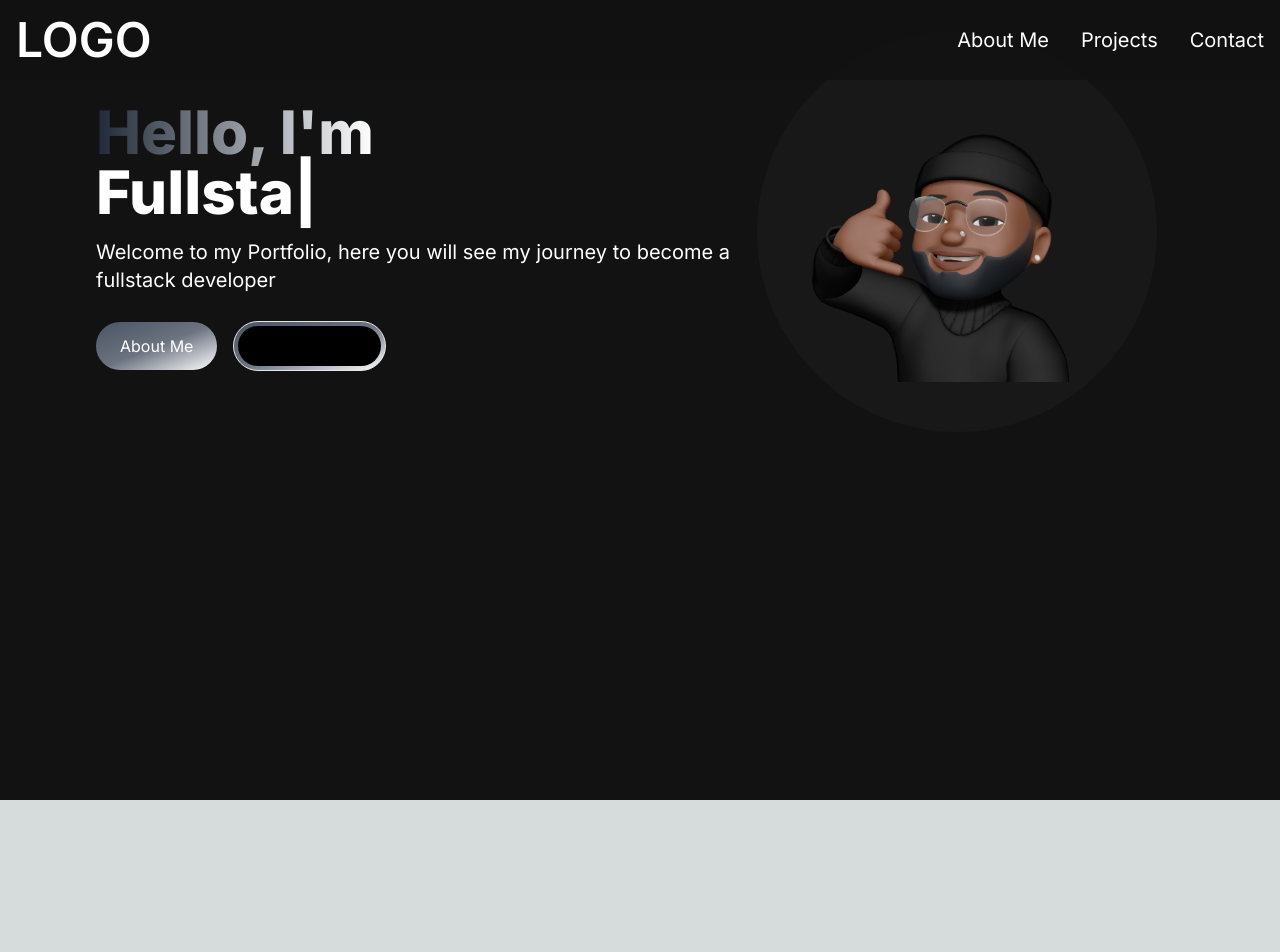
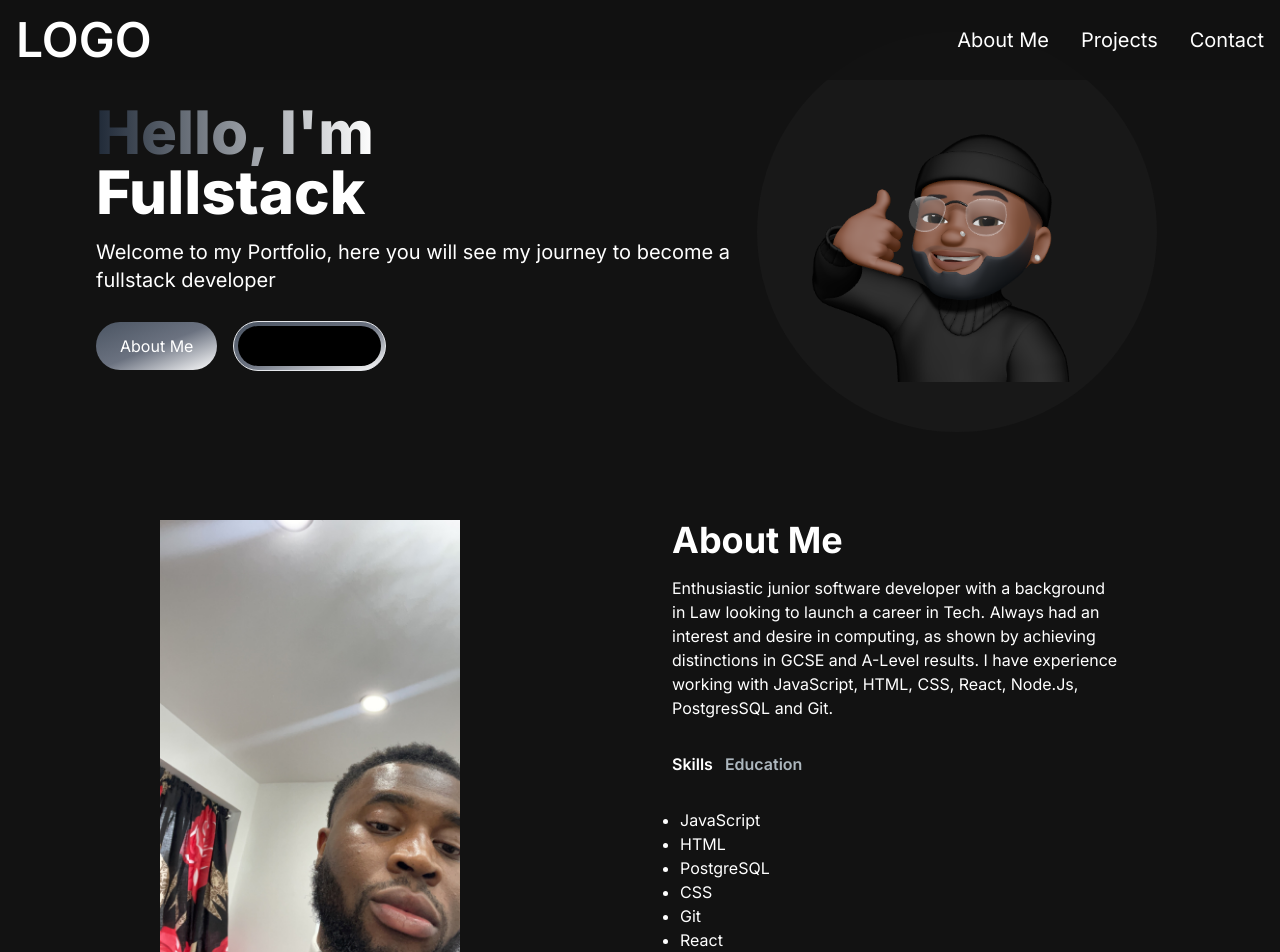
Before and after one commit to gid-ctrl/Gideon-Usenbor-Portfolio, a Next.js app: page / in a window 1280 px wide. Shown: the top 952 px of the page. Before the commit the page ends 800 px from the top, so only its background shows below. Built offline with nearby package versions, Linux system fonts and the light colour scheme.

Commit message:
about me page implemented

```diff
--- /dev/null
+++ b/src/app/components/about.jsx
@@ -0,0 +1,75 @@
+"use client"
+
+import React, { useState, useTransition } from 'react'
+import Image from 'next/image'
+import TabButton from './tabbutton'
+
+const TAB_DATA = [
+    {
+      title: "Skills",
+      id: "skills",
+      content: (
+        <ul className="list-disc pl-2">
+          <li>JavaScript</li>
+          <li>HTML</li>
+          <li>PostgreSQL</li>
+          <li>CSS</li>
+          <li>Git</li>
+          <li>React</li>
+        </ul>
+      ),
+    },
+    {
+      title: "Education",
+      id: "education",
+      content: (
+        <ul className="list-disc pl-2">
+          <li>Nottingham Trent University - Bachelor of Law & Masters of Law</li>
+          <li>Boolean UK - Fullstack Developer</li>
+        </ul>
+      ),
+    },
+  ];
+
+const AboutMe = () => {
+  const [tab, setTab] = useState("skills")
+  const [isPending, startTransition] = useTransition()
+
+const handleTabChange = (id) => {
+    startTransition(() => {
+        setTab(id)
+    })
+}
+    return (
+    <section className="text-white" id="about">
+      <div className="md:grid md:grid-cols-2 gap-8 items-center py-8 px-4 xl:gap-16 sm:py-16 xl:px-16">
+        <Image src="/images/aboutme.png" width={300} height={300} />
+        <div className="mt-4 md:mt-0 text-left flex flex-col h-full">
+          <h2 className="text-4xl font-bold text-white mb-4">About Me</h2>
+                <p>Enthusiastic junior software developer with a background in Law looking to launch a career in Tech. Always had an interest and desire in computing, as shown by achieving distinctions in GCSE and A-Level results. I have experience working with JavaScript, HTML, CSS, React, Node.Js, PostgresSQL and Git.</p>
+                <div className='flex flex-row mt-8'>
+                <TabButton
+              selectTab={() => handleTabChange("skills")}
+              active={tab === "skills"}
+              >
+              {" "}
+              Skills{" "}
+            </TabButton>
+            <TabButton
+              selectTab={() => handleTabChange("education")}
+              active={tab === "education"}
+            >
+              {" "}
+              Education{" "}
+            </TabButton>
+                </div>
+                <div className="mt-8">
+            {TAB_DATA.find((t) => t.id === tab).content}
+          </div>
+            </div>
+            </div>
+            </section>
+    )
+}
+
+export default AboutMe
--- /dev/null
+++ b/src/app/components/tabbutton.tsx
@@ -0,0 +1,15 @@
+import React from "react";
+
+const TabButton = ({ active, selectTab, children }) => {
+    const buttonClasses = active ? "text-white" : "text-[#ADB7BE]";
+
+    return (
+      <button onClick={selectTab}>
+        <p className={`mr-3 font-semibold hover:text-white ${buttonClasses}`}>
+          {children}
+        </p>
+      </button>
+    );
+  };
+
+  export default TabButton;
--- a/src/app/page.js
+++ b/src/app/page.js
@@ -1,6 +1,8 @@
 import Image from "next/image";
 import Navbar from "./components/navbar";
 import HeroSection from "./components/herosection";
+import about from "./components/about";
+import AboutMe from "./components/about";
 
 export default function Home() {
   return (
@@ -8,6 +10,7 @@ export default function Home() {
       <Navbar />
       <div className="container mx-auto px-12 py-4">
         <HeroSection />
+        <AboutMe />
       </div>
     </main>
   );
```
Also changed, not shown: public/images/aboutme.png (added).
